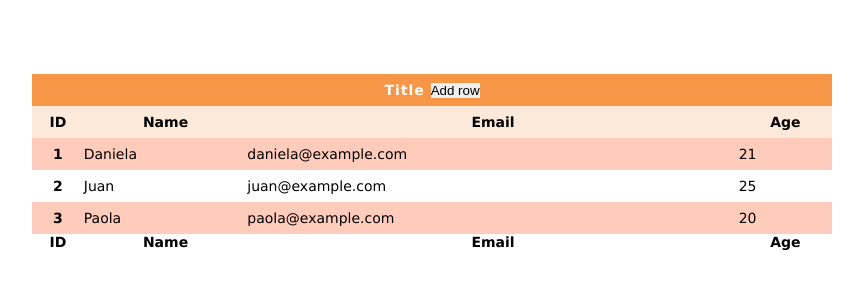
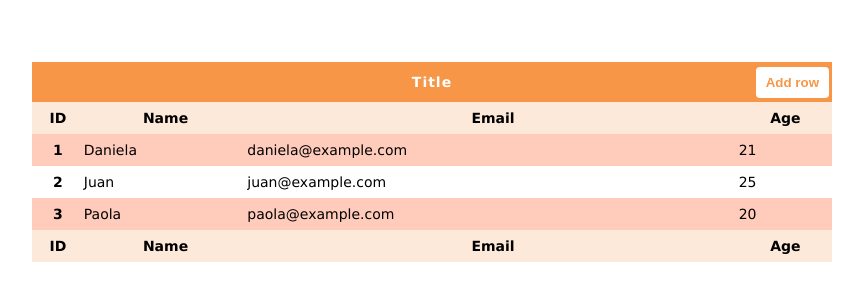
Before and after one commit to Danielalara586/row-generator, a website: page index.html in a window 1280 px wide. Shown: the part 238-538 px from the top of the page, without its empty margins (208-1071 px from the left). Drawn offline with Linux system fonts and the light colour scheme.

Commit message:
Add button styles

```diff
--- a/src/assets/scss/style.scss
+++ b/src/assets/scss/style.scss
@@ -31,13 +31,29 @@ table{
     border-collapse: collapse;
     border-style: hidden;
     caption{
+        position: relative;
         background-color: $caption-background-color;
         color: $caption-font-color;
         font-weight: bold;
         letter-spacing: 1px;
-        padding: 8px 0;
+        padding: 12px 0;
+        button{
+            background-color: $caption-font-color;
+            padding: 8px 10px;
+            border-radius: 4px;
+            color: $caption-background-color;
+            cursor: pointer;
+            font-weight: 700;
+            position: absolute;
+            right: 3px;
+            top: 5px;
+            transition: .5s ease;
+            &:hover{
+                color: $hover-color;
+            }
+        }
     }
-    thead{
+    thead, tfoot{
         th{
             padding: 8px 0;
             background-color: $th-background-color;
--- a/src/assets/scss/variables.scss
+++ b/src/assets/scss/variables.scss
@@ -1,4 +1,4 @@
-$table-border-color: #abcabc;
+$hover-color: #085c36;
 
 $caption-background-color: #f79646;
 $caption-font-color: #fff;
```
Also changed, not shown: dist/css/style.css.
